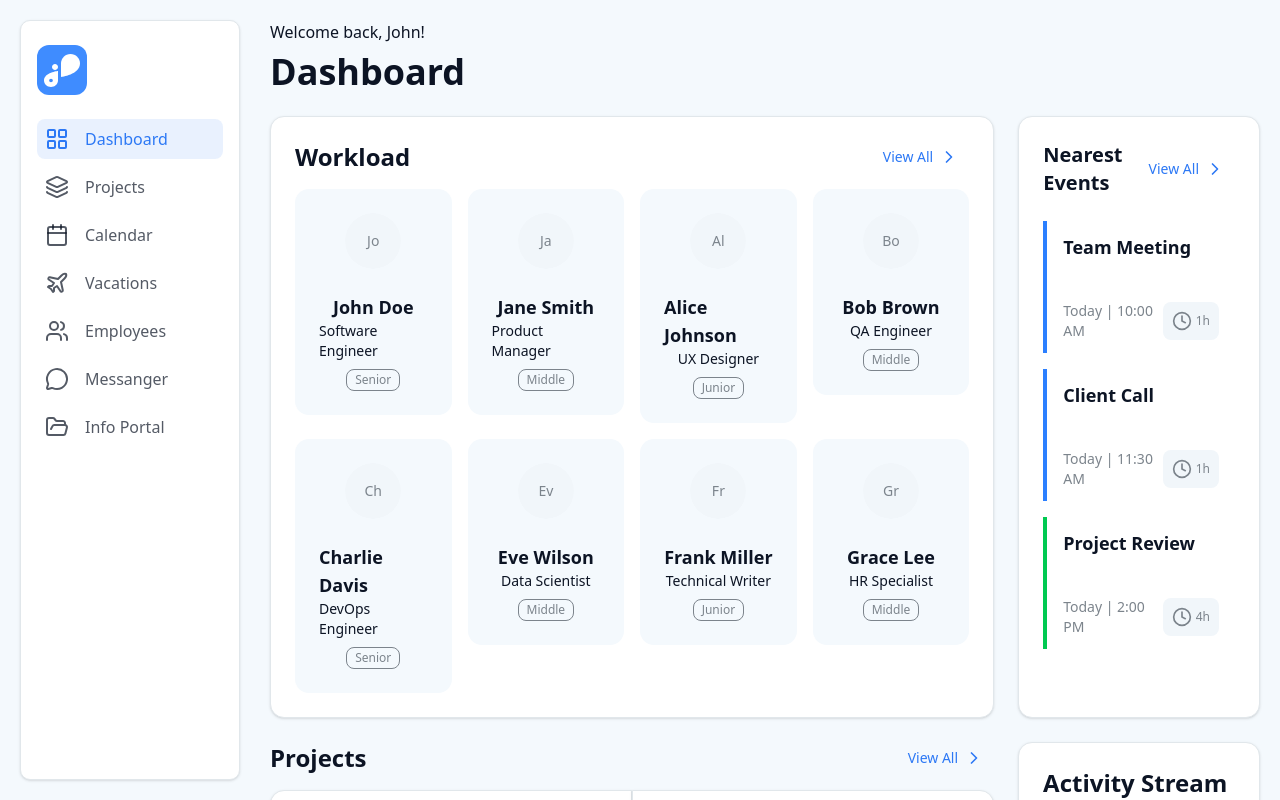
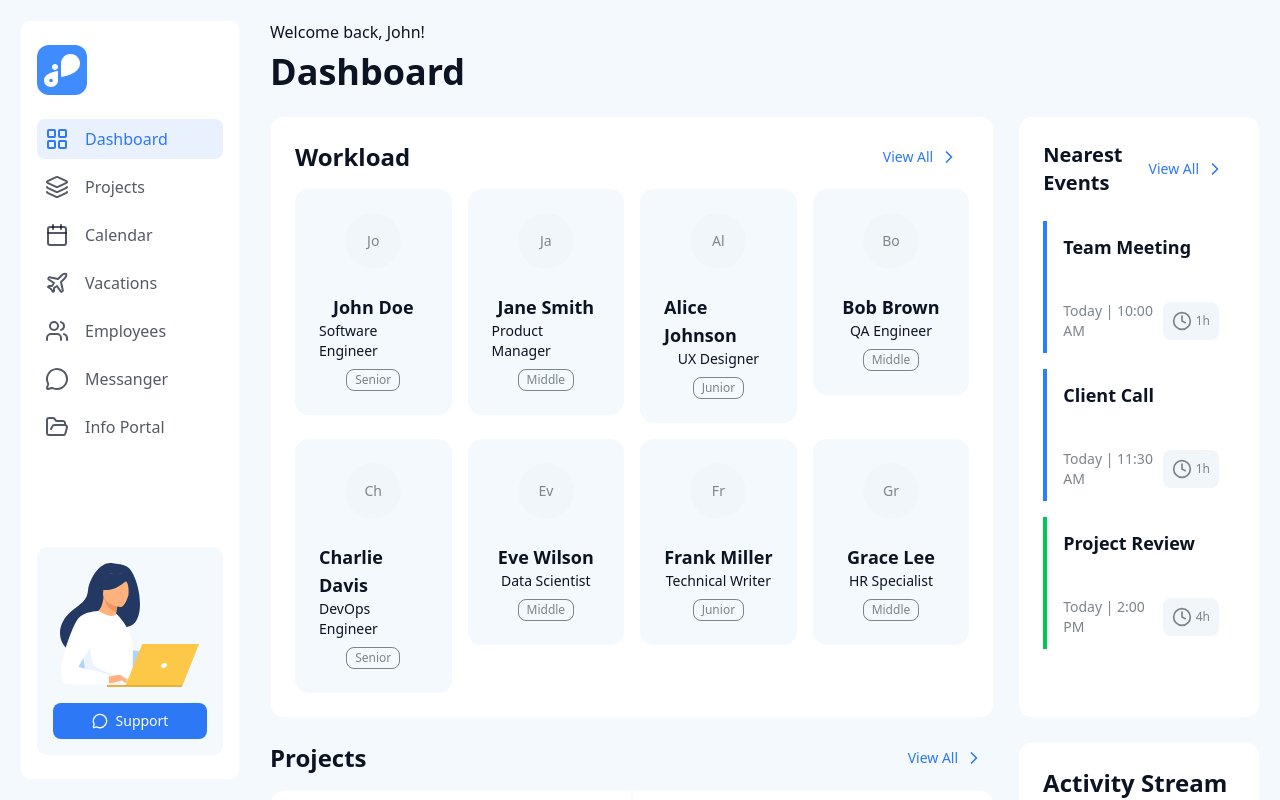
Before and after one commit to kotlovyim-dev/crm-workroom-frontend, a Next.js app: page /dashboard in a window 1280 px wide. Shown: the top 800 px of the page. Built offline with nearby package versions, Linux system fonts and the light colour scheme.

Commit message:
feat: add sidebar layout component, card UI component, and illustration asset

```diff
--- a/src/components/layout/sidebar.tsx
+++ b/src/components/layout/sidebar.tsx
@@ -6,15 +6,18 @@ import { NAV_ITEMS } from "@/config/sidebar-nav.config";
 import Link from "next/link";
 import { usePathname } from "next/navigation";
 import { cn } from "@/lib/utils";
+import { Button } from "../ui/button";
+import { MessageCircleIcon } from "lucide-react";
 
 export function Sidebar() {
     const pathname = usePathname();
 
     return (
         <nav>
-            <Card className="h-[calc(100vh-40px)] w-55 rounded-lg border py-6 px-4">
+            <Card className="sticky top-5 h-[calc(100vh-40px)] w-55 rounded-lg border px-4">
                 <Image src="/logo.svg" alt="Logo" width={50} height={50} />
-                <div className="flex flex-col gap-2">
+                <div className="flex flex-col justify-between h-full">
+                    <div className="flex flex-col gap-2 w-full">
                         {NAV_ITEMS.map((item) => (
                             <Link
                                 key={item.label}
@@ -31,6 +34,12 @@ export function Sidebar() {
                             </Link>
                         ))}
                     </div>
+                    <div className="w-full p-4 bg-background rounded-lg flex flex-col items-center gap-4">
+                        <Image src="/illustration.svg" alt="Logo" width={140} height={124} />
+                        <Button className="w-full"><MessageCircleIcon />Support</Button>
+                    </div>
+                </div>
+
             </Card>
         </nav>
     );
--- a/src/components/ui/card.tsx
+++ b/src/components/ui/card.tsx
@@ -7,7 +7,7 @@ function Card({ className, ...props }: React.ComponentProps<"div">) {
     <div
       data-slot="card"
       className={cn(
-        "bg-card text-card-foreground flex flex-col gap-6 rounded-xl border py-6 shadow-sm",
+        "bg-card text-card-foreground flex flex-col gap-6 rounded-xl border border-border/20 py-6",
         className
       )}
       {...props}
```
Also changed, not shown: public/illustration.svg (added). Lines whose indentation alone changed are shown as unchanged.
